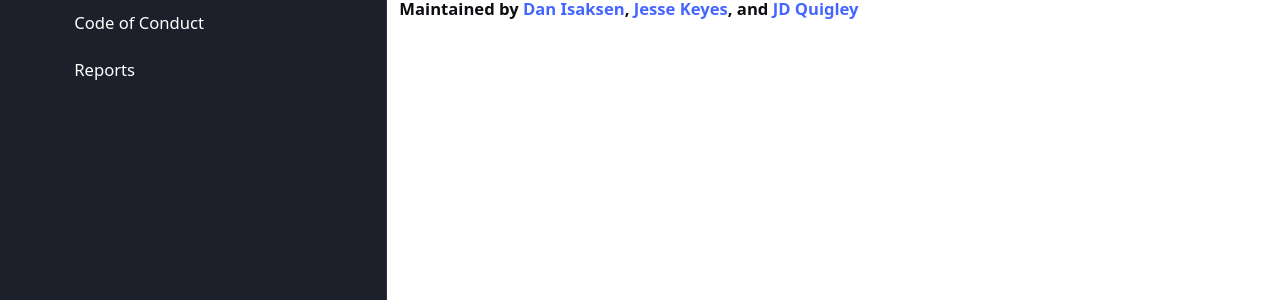
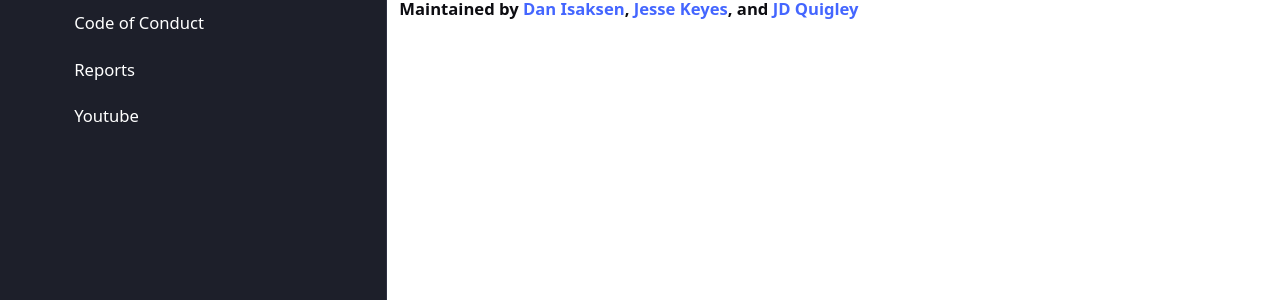
Before and after one commit to eCHTorc/eCHTorc.github.io, a Jekyll site: the page built from index.md, in a window 1280 px wide. Shown: the part 592-892 px from the top of the page. Built offline with Jekyll 4.4.1, drawn with Linux system fonts in a browser that asks for light colours; our own code applies the rules of GitHub Pages for plain Markdown files.

Commit message:
Add Youtube link to configuration

```diff
--- a/_config.yml
+++ b/_config.yml
@@ -35,6 +35,7 @@ external:                       # accepts {file, title, url, icon, sidebaricon}
   - {title: Seminar on Machine Computation, url: "https://echtorc.github.io/echt-seminar-machine-computation"}
   - {title: Code of Conduct, url: "https://echtorc.github.io/echt-code-of-conduct/"}
   - {title: Reports, url: "https://echtorc.github.io/echt-reports/"}
+  - {title: Youtube, url: "https://www.youtube.com/user/dcisaksen/videos"}
 
 plugins:
  - jekyll-feed
```
